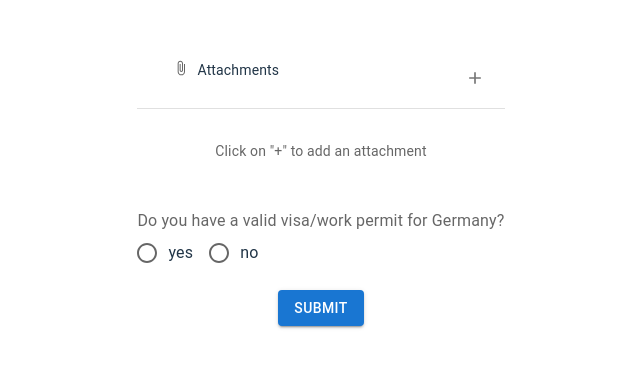
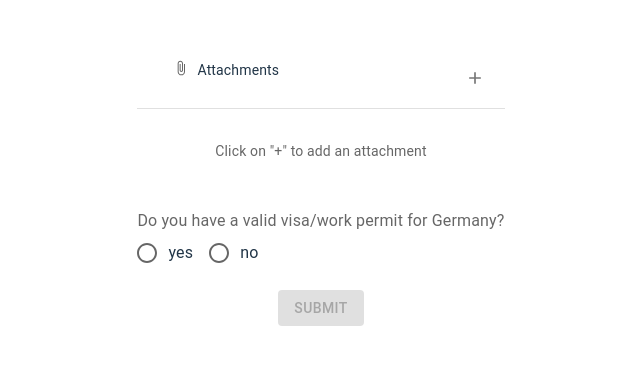
Before and after one commit to Sakai-san/article-forms-react, a React (Vite) app: page / in a window 1280 px wide. Shown: the part 213-580 px from the top of the page, without its empty margins (319-959 px from the left). Built offline with nearby package versions, Linux system fonts and the light colour scheme.

Commit message:
form props

```diff
--- a/src/App.tsx
+++ b/src/App.tsx
@@ -53,7 +53,7 @@ function App() {
         size="medium"
         loading={isSubmitting}
         variant="contained"
-        disabled={false && !(isValid && !isDirty)}
+        disabled={!(isValid && !isDirty)}
       >
         Submit
       </LoadingButton>
```
